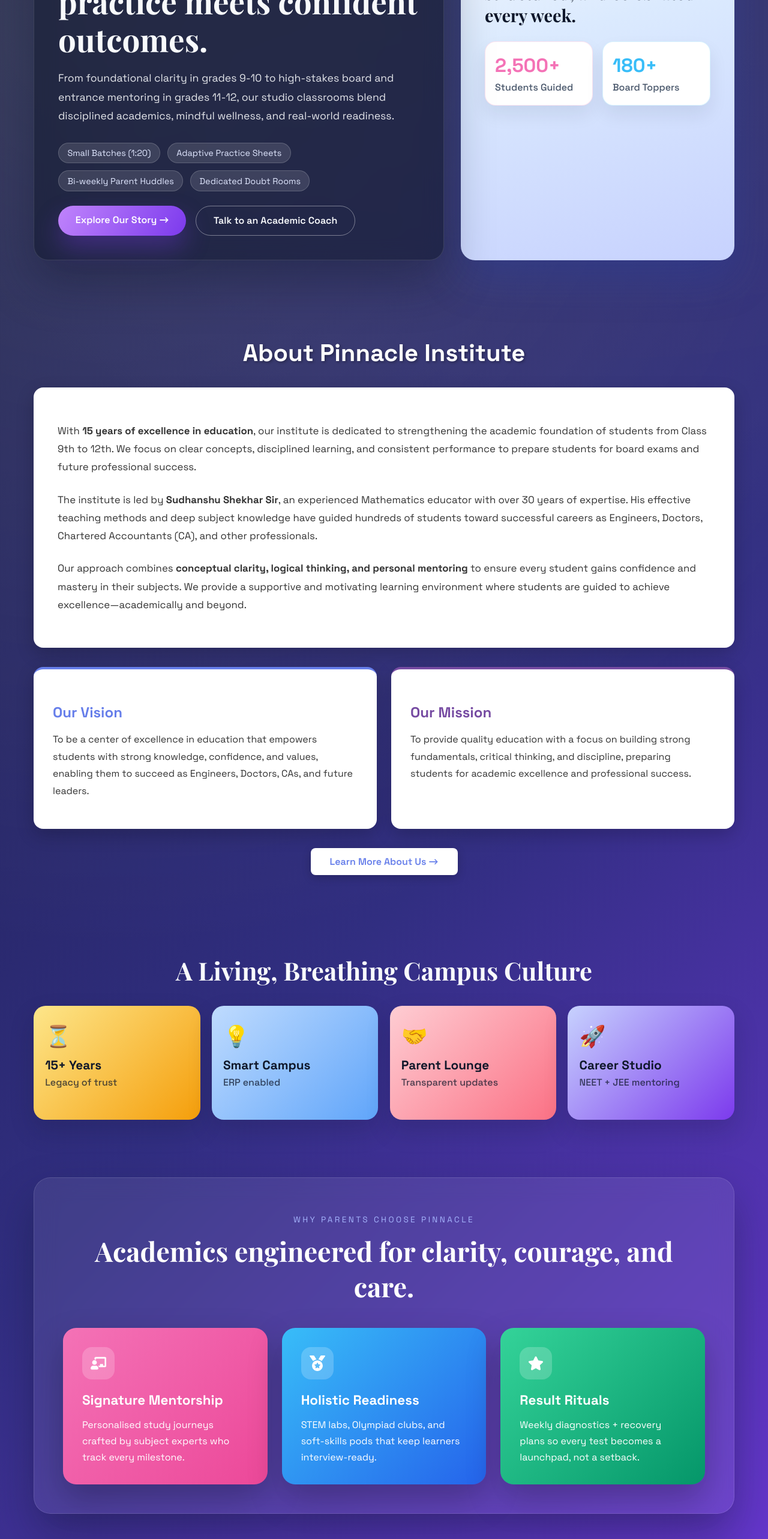
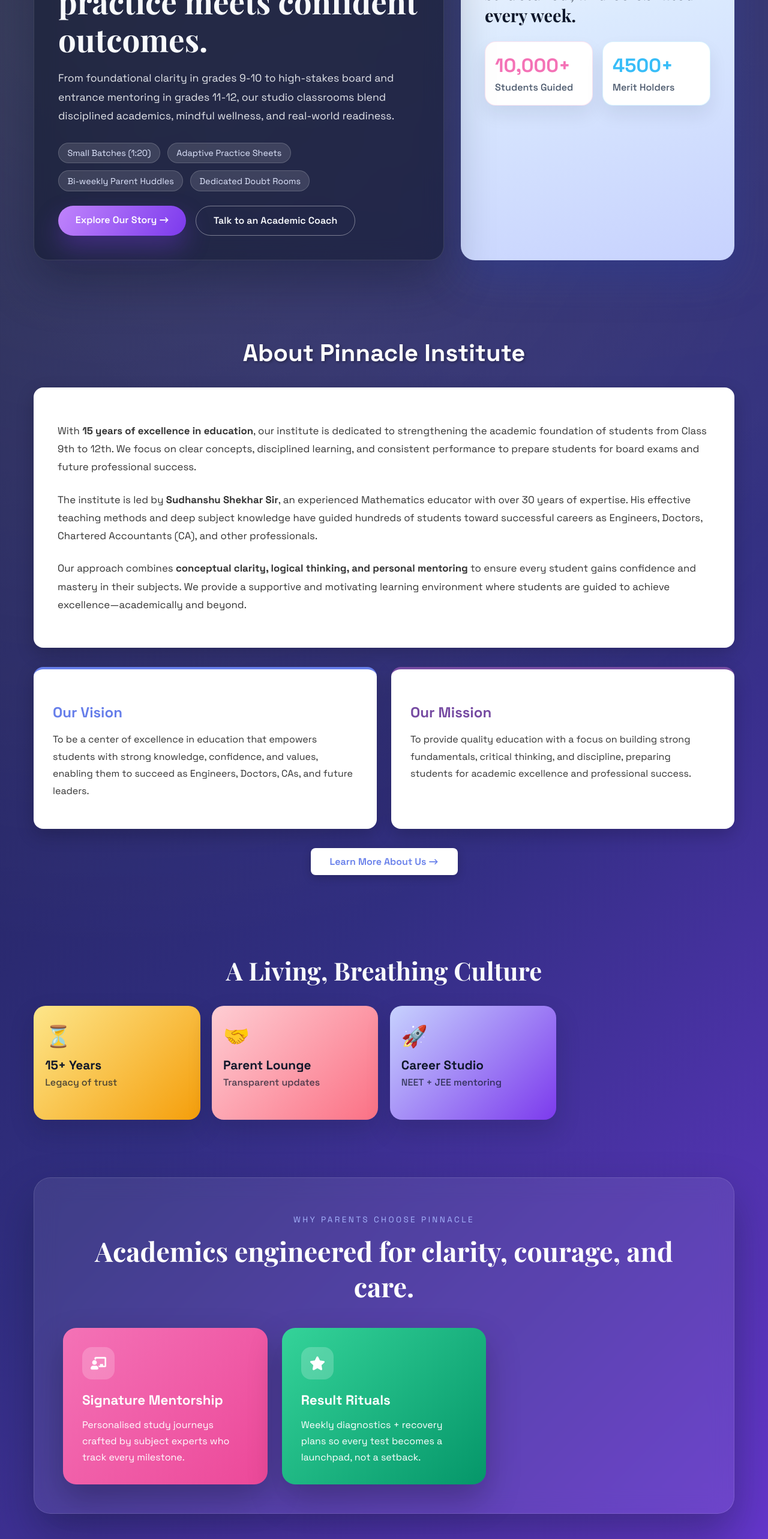
Before and after one commit to ShrutiiGupta24/Institute-WebApp, a React (Create React App) app in the folder coaching/: page / in a window 1280 px wide. Shown: the part 980-3546 px from the top of the page at 60% size. Built offline with nearby package versions, Linux system fonts and the light colour scheme; no server answers.

Commit message:
Modified home page

```diff
--- a/coaching/src/pages/HomePage.jsx
+++ b/coaching/src/pages/HomePage.jsx
@@ -27,8 +27,8 @@
 ];
 
 const highlightStats = [
-  { label: "Students Guided", value: "2,500+", accent: "#f472b6" },
-  { label: "Board Toppers", value: "180+", accent: "#38bdf8" }
+  { label: "Students Guided", value: "10,000+", accent: "#f472b6" },
+  { label: "Merit Holders", value: "4500+", accent: "#38bdf8" }
 ];
 
 const uspChips = [
@@ -46,12 +46,6 @@
     gradient: "linear-gradient(135deg, #f472b6, #ec4899)"
   },
   {
-    title: "Holistic Readiness",
-    description: "STEM labs, Olympiad clubs, and soft-skills pods that keep learners interview-ready.",
-    icon: FaMedal,
-    gradient: "linear-gradient(135deg, #38bdf8, #2563eb)"
-  },
-  {
     title: "Result Rituals",
     description: "Weekly diagnostics + recovery plans so every test becomes a launchpad, not a setback.",
     icon: FaStar,
@@ -61,7 +55,6 @@
 
 const excellenceBadges = [
   { title: "15+ Years", detail: "Legacy of trust", emoji: "⏳", colors: ["#fde68a", "#f59e0b"] },
-  { title: "Smart Campus", detail: "ERP enabled", emoji: "💡", colors: ["#bfdbfe", "#60a5fa"] },
   { title: "Parent Lounge", detail: "Transparent updates", emoji: "🤝", colors: ["#fecdd3", "#fb7185"] },
   { title: "Career Studio", detail: "NEET + JEE mentoring", emoji: "🚀", colors: ["#c7d2fe", "#7c3aed"] }
 ];
@@ -580,7 +573,7 @@
             marginBottom: "2rem"
           }}
         >
-          A Living, Breathing Campus Culture
+          A Living, Breathing Culture
         </h2>
         <div style={{ display: "grid", gridTemplateColumns: isMobile ? "1fr" : "repeat(4, 1fr)", gap: "1.2rem" }}>
           {excellenceBadges.map((badge) => (
```
Also changed, not shown: coaching/src/assets/Vaishali Sharma.jpeg.
